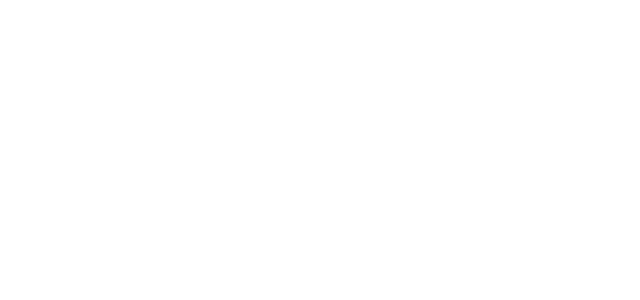
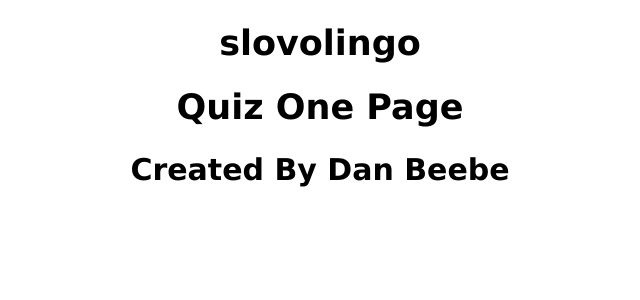
Before and after one commit to danielwbeebe/Slovene-Language-App, a React (Create React App) app in the folder client/: page /quizone in a window 1280 px wide. Shown: the top 300 px of the page, without its empty margins (320-960 px from the left). Built offline with nearby package versions, Linux system fonts and the light colour scheme.

Commit message:
make quiz one component routing

```diff
--- a/client/src/App.js
+++ b/client/src/App.js
@@ -10,9 +10,10 @@ import Welcome from './components/Welcome';
 import Register from './components/Register';
 import Login from './components/Login';
 
-// import components for using the app
+// import components for using the app and taking quizzes
 import Main from './components/Main';
 import AboutApp from './components/AboutApp';
+import QuizOne from './components/QuizOne';
 
 // app.js used to route through app and maintain auth while doing so
 class App extends Component {
@@ -97,6 +98,7 @@ class App extends Component {
           <Route exact path="/login" render={() => <Login />} />
           <Route exact path="/main" render={() => <Main />} />
           <Route exact path="/about" render={() => <AboutApp />} />
+          <Route exact path="/quizone" render={() => <QuizOne />} />
         </div>
       </Router>
     );
--- /dev/null
+++ b/client/src/components/QuizOne.jsx
@@ -0,0 +1,29 @@
+import React from 'react';
+import {Link} from 'react-router-dom';
+
+const QuizOne = () => {
+
+  return (
+    <div className="quiz-one">
+
+      <div className="quiz-one-header">
+
+        <div className="quiz-one-message">
+          <h1>slovolingo</h1>
+        </div>
+
+      </div>
+
+      <div className="quiz-one-main">
+        <h1>Quiz One Page</h1>
+      </div>
+
+      <div className="quiz-one-footer">
+        <h2>Created By Dan Beebe</h2>
+      </div>
+
+    </div>
+  )
+}
+
+export default QuizOne;
```
